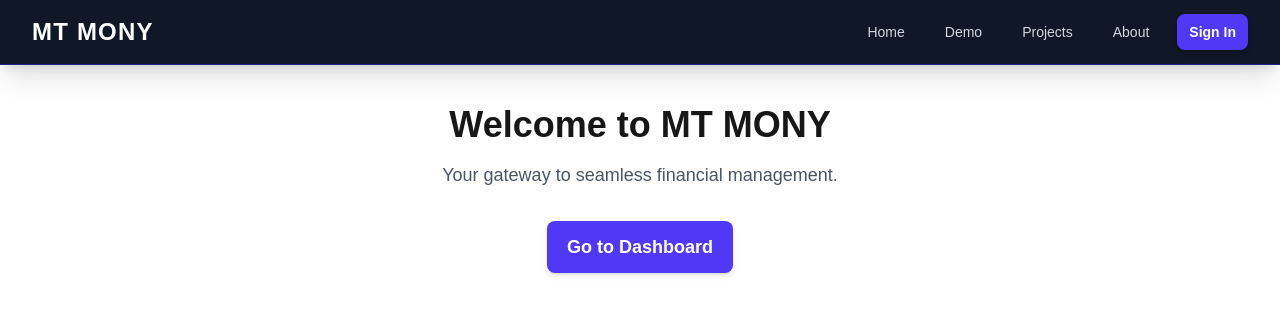
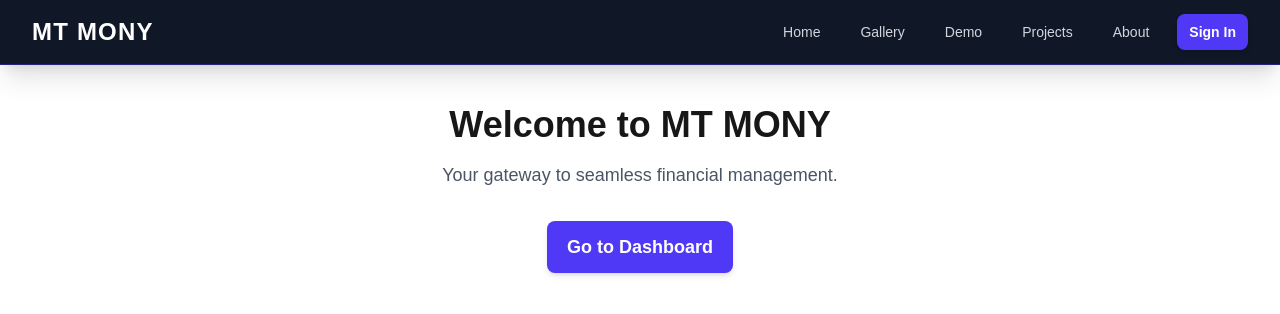
Before and after one commit to mony32155-del/mtmony, a Next.js app: page / in a window 1280 px wide. Shown: the top 314 px of the page. Built offline with nearby package versions, Linux system fonts and the light colour scheme.

Commit message:
Learning function

```diff
--- a/app/components/navigation.tsx
+++ b/app/components/navigation.tsx
@@ -1,66 +1,27 @@
 "use client";
 import React, { useState } from "react";
+import Link from "next/link";
+import { X, Menu } from "lucide-react";
 
 // Define the structure for a navigation link
-interface NavLink {
+interface types {
   name: string;
-  href: string;
+  link: string;
+  id: number;
 }
 
 // Data for the navigation links
-const navLinks: NavLink[] = [
-  { name: "Home", href: "/" },
-  { name: "Demo", href: "/demo" },
-  { name: "Projects", href: "/projects" },
-  { name: "About", href: "/about" },
+const nameList: types[] = [
+  { name: "Home", link: "/", id: 1 },
+  { name: "Gallery", link: "/pages/gallery", id: 2 },
+  { name: "Demo", link: "/pages/demo", id: 3 },
+  { name: "Projects", link: "/pages/projects", id: 4 },
+  { name: "About", link: "/pages/about", id: 5 },
 ];
 
-/**
- * Hamburger Menu Icon (Inline SVG for accessibility and simplicity)
- */
-const MenuIcon: React.FC<React.SVGProps<SVGSVGElement>> = (props) => (
-  <svg
-    {...props}
-    xmlns="http://www.w3.org/2000/svg"
-    width="24"
-    height="24"
-    viewBox="0 0 24 24"
-    fill="none"
-    stroke="currentColor"
-    strokeWidth="2"
-    strokeLinecap="round"
-    strokeLinejoin="round"
-  >
-    <line x1="4" y1="12" x2="20" y2="12"></line>
-    <line x1="4" y1="6" x2="20" y2="6"></line>
-    <line x1="4" y1="18" x2="20" y2="18"></line>
-  </svg>
-);
-
-/**
- * Close (X) Icon (Inline SVG)
- */
-const XIcon: React.FC<React.SVGProps<SVGSVGElement>> = (props) => (
-  <svg
-    {...props}
-    xmlns="http://www.w3.org/2000/svg"
-    width="24"
-    height="24"
-    viewBox="0 0 24 24"
-    fill="none"
-    stroke="currentColor"
-    strokeWidth="2"
-    strokeLinecap="round"
-    strokeLinejoin="round"
-  >
-    <line x1="18" y1="6" x2="6" y2="18"></line>
-    <line x1="6" y1="6" x2="18" y2="18"></line>
-  </svg>
-);
-
 const NavBar: React.FC = () => {
-  const [isMenuOpen, setIsMenuOpen] = useState(false);
-
+  const [notset, setC] = useState(false);
+  console.log(notset);
   return (
     <nav className="bg-gray-900 shadow-xl border-b border-indigo-700/50">
       <div className="max-w-7xl mx-auto px-4 sm:px-6 lg:px-8">
@@ -78,14 +39,14 @@ const NavBar: React.FC = () => {
           {/* Desktop Links (Hidden on small screens) */}
           <div className="hidden sm:block">
             <div className="ml-10 flex items-baseline space-x-4">
-              {navLinks.map((link) => (
-                <a
-                  key={link.name}
-                  href={link.href}
+              {nameList.map((item) => (
+                <Link
+                  key={item.name}
+                  href={item.link}
                   className="px-3 py-2 rounded-lg text-sm font-medium text-gray-300 hover:bg-indigo-700 hover:text-white transition duration-200"
                 >
-                  {link.name}
-                </a>
+                  {item.name}
+                </Link>
               ))}
               <button className="bg-indigo-600 hover:bg-indigo-700 text-white px-3 py-2 rounded-lg text-sm font-semibold transition duration-200 shadow-md hover:shadow-lg focus:outline-none focus:ring-2 focus:ring-offset-2 focus:ring-indigo-500 focus:ring-offset-gray-900">
                 Sign In
@@ -96,17 +57,21 @@ const NavBar: React.FC = () => {
           {/* Mobile Menu Button (Hidden on larger screens) */}
           <div className="-mr-2 flex sm:hidden">
             <button
-              onClick={() => setIsMenuOpen(!isMenuOpen)}
+              onClick={() => setC(!notset)}
               type="button"
               className="inline-flex items-center justify-center p-2 rounded-lg text-gray-400 hover:text-white hover:bg-gray-800 focus:outline-none focus:ring-2 focus:ring-offset-2 focus:ring-indigo-500 focus:ring-offset-gray-900 transition duration-200"
               aria-controls="mobile-menu"
-              aria-expanded={isMenuOpen}
+              aria-expanded={notset}
             >
               <span className="sr-only">Open main menu</span>
-              {isMenuOpen ? (
-                <XIcon className="block h-6 w-6" aria-hidden="true" />
+              {notset ? (
+                <div className="block h-6 w-6" aria-hidden="true">
+                  <X />
+                </div>
               ) : (
-                <MenuIcon className="block h-6 w-6" aria-hidden="true" />
+                <div className="block h-6 w-6" aria-hidden="true">
+                  <Menu />
+                </div>
               )}
             </button>
           </div>
@@ -116,20 +81,20 @@ const NavBar: React.FC = () => {
       {/* Mobile Menu Panel */}
       <div
         className={`${
-          isMenuOpen ? "block" : "hidden"
+          notset ? "block" : "hidden"
         } sm:hidden transition-all duration-300 ease-out`}
         id="mobile-menu"
       >
         <div className="px-2 pt-2 pb-3 space-y-1">
-          {navLinks.map((link) => (
-            <a
-              key={link.name}
-              href={link.href}
-              onClick={() => setIsMenuOpen(false)} // Close menu on click
+          {nameList.map((item) => (
+            <Link
+              key={item.id} // Unique key for each link
+              href={item.link}
+              onClick={() => setC(false)} // Close menu on click
               className="block px-3 py-2 rounded-md text-base font-medium text-gray-300 hover:bg-indigo-700 hover:text-white transition duration-200"
             >
-              {link.name}
-            </a>
+              {item.name}
+            </Link>
           ))}
           <button className="w-full mt-2 bg-indigo-600 hover:bg-indigo-700 text-white px-3 py-2 rounded-lg text-base font-semibold transition duration-200 shadow-md focus:outline-none focus:ring-2 focus:ring-offset-2 focus:ring-indigo-500 focus:ring-offset-gray-900">
             Sign In
--- a/app/layout.tsx
+++ b/app/layout.tsx
@@ -1,7 +1,6 @@
 import type { Metadata } from "next";
 import { Geist, Geist_Mono } from "next/font/google";
 import "./globals.css";
-
 import NavBar from "./components/navigation";
 
 const geistSans = Geist({
@@ -29,12 +28,8 @@ export default function RootLayout({
       <body
         className={`${geistSans.variable} ${geistMono.variable} antialiased`}
       >
-        <main>
-          <div>
-            <NavBar />
-          </div>
-          {children}
-        </main>
+        <NavBar />
+        <main>{children}</main>
       </body>
     </html>
   );
```
Also changed, not shown: package.json (+8 -6 lines), app/pages/about/page.tsx (renamed from app/about/page.tsx), app/pages/demo/page.tsx (renamed from app/demo/page.tsx), app/pages/gallery/page.tsx (renamed from app/gallery/page.tsx), app/pages/projects/page.tsx (renamed from app/projects/page.tsx), 1 other file (tests, documents, lock files or other folders).
